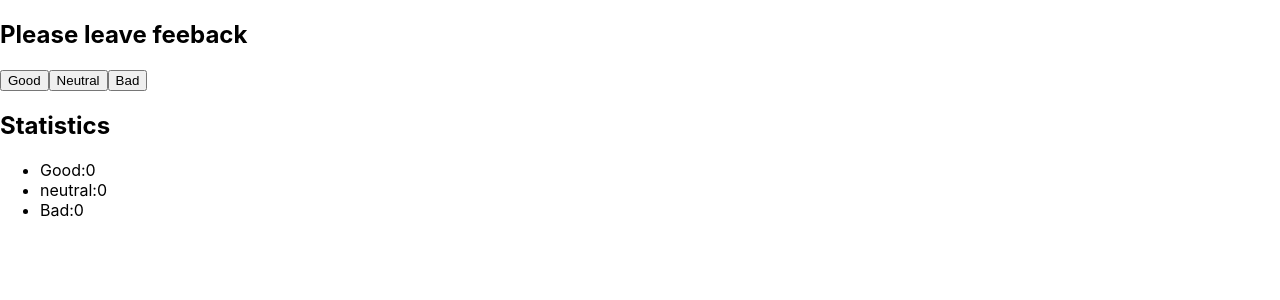
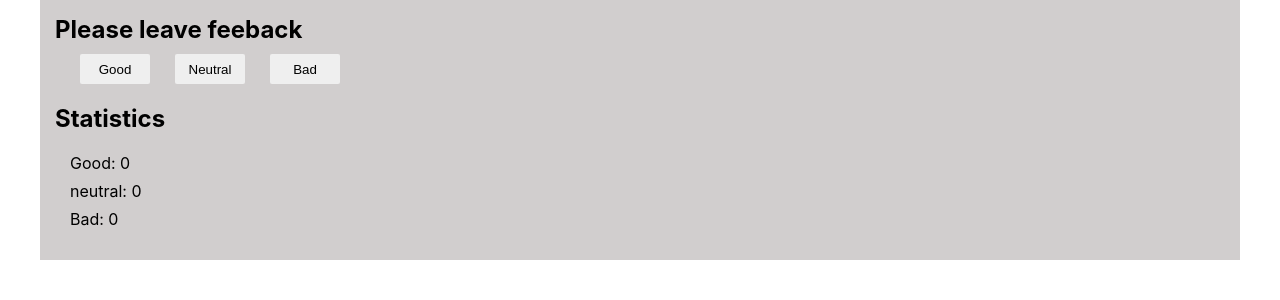
Before and after one commit to KutsVlad8/goit-react-hw-02-feedback, a React (Create React App) app: page / in a window 1280 px wide. Shown: the top 300 px of the page. Built offline with nearby package versions, Linux system fonts and the light colour scheme.

Commit message:
update
add function to add feedBack

```diff
--- a/src/components/App.jsx
+++ b/src/components/App.jsx
@@ -8,8 +8,32 @@ class App extends Component {
     bad: 0,
   };
 
+  addGood = () => {
+    this.setState(prevState => ({
+      good: prevState.good + 1,
+    }));
+  };
+  addNeutral = () => {
+    this.setState(prevState => ({
+      neutral: prevState.neutral + 1,
+    }));
+  };
+  addBad = () => {
+    this.setState(prevState => ({
+      bad: prevState.bad + 1,
+    }));
+  };
   render() {
-    return <FeedBack />;
+    return (
+      <FeedBack
+        good={this.state.good}
+        neutral={this.state.neutral}
+        bad={this.state.bad}
+        onAddGood={this.addGood}
+        onAddNeutral={this.addNeutral}
+        onAddBad={this.addBad}
+      />
+    );
   }
 }
 
--- a/src/components/FeedBack/FeedBack.jsx
+++ b/src/components/FeedBack/FeedBack.jsx
@@ -1,21 +1,43 @@
-// import css from './FeedBack.styled';
+import {
+  Section,
+  Thumb,
+  Title,
+  Button,
+  StatisticsList,
+  ListItem,
+} from './FeedBack.styled';
 
-const FeedBack = ({ text }) => {
+const FeedBack = ({
+  good,
+  neutral,
+  bad,
+  onAddGood,
+  onAddNeutral,
+  onAddBad,
+}) => {
   return (
-    <section>
-      <h1>Please leave feeback</h1>
-      <button>Good</button>
-      <button>Neutral</button>
-      <button>Bad</button>
+    <Section>
+      <Thumb>
+        <Title>Please leave feeback</Title>
+        <Button type="button" onClick={() => onAddGood()}>
+          Good
+        </Button>
+        <Button type="button" onClick={() => onAddNeutral()}>
+          Neutral
+        </Button>
+        <Button type="button" onClick={() => onAddBad()}>
+          Bad
+        </Button>
 
-      <h2>Statistics</h2>
+        <h2>Statistics</h2>
 
-      <ul>
-        <li> Good:0 </li>
-        <li> neutral:0 </li>
-        <li> Bad:0 </li>
-      </ul>
-    </section>
+        <StatisticsList>
+          <ListItem> Good: {good} </ListItem>
+          <ListItem> neutral: {neutral} </ListItem>
+          <ListItem> Bad: {bad} </ListItem>
+        </StatisticsList>
+      </Thumb>
+    </Section>
   );
 };
 
--- a/src/components/FeedBack/FeedBack.styled.jsx
+++ b/src/components/FeedBack/FeedBack.styled.jsx
@@ -0,0 +1,41 @@
+import styled from '@emotion/styled';
+
+export const Section = styled.section`
+  width: 1200px;
+
+  margin-left: auto;
+  margin-right: auto;
+
+  background-color: #d1cece;
+`;
+
+export const Thumb = styled.div`
+  padding: 15px;
+`;
+
+export const Title = styled.h1`
+  margin-top: 0;
+  margin-bottom: 10px;
+`;
+
+export const Button = styled.button`
+  width: 70px;
+  height: 30px;
+
+  margin-left: 25px;
+  padding: 0;
+
+  border: none;
+  border-radius: 2px;
+  cursor: pointer;
+`;
+
+export const StatisticsList = styled.ul`
+  list-style: none;
+  padding: 0;
+  margin-left: 15px;
+`;
+
+export const ListItem = styled.li`
+  margin-bottom: 8px;
+`;
```
